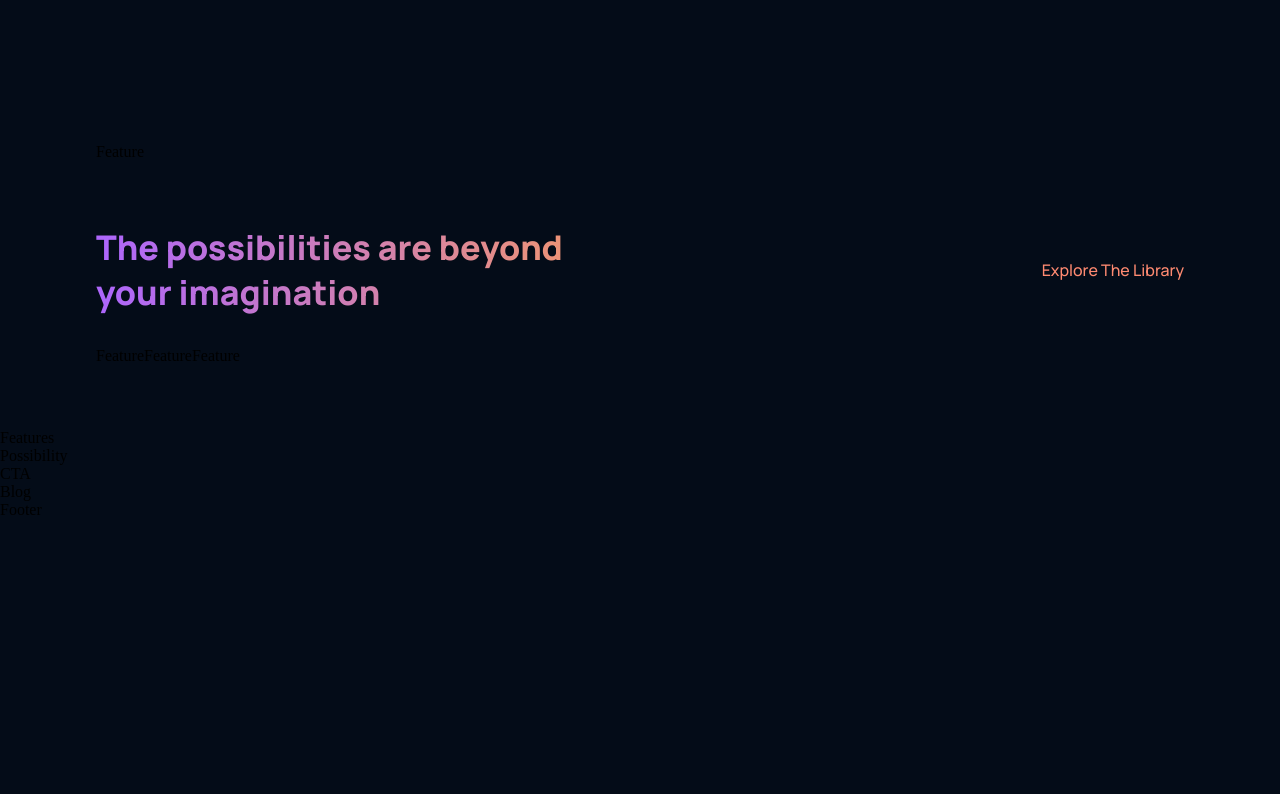
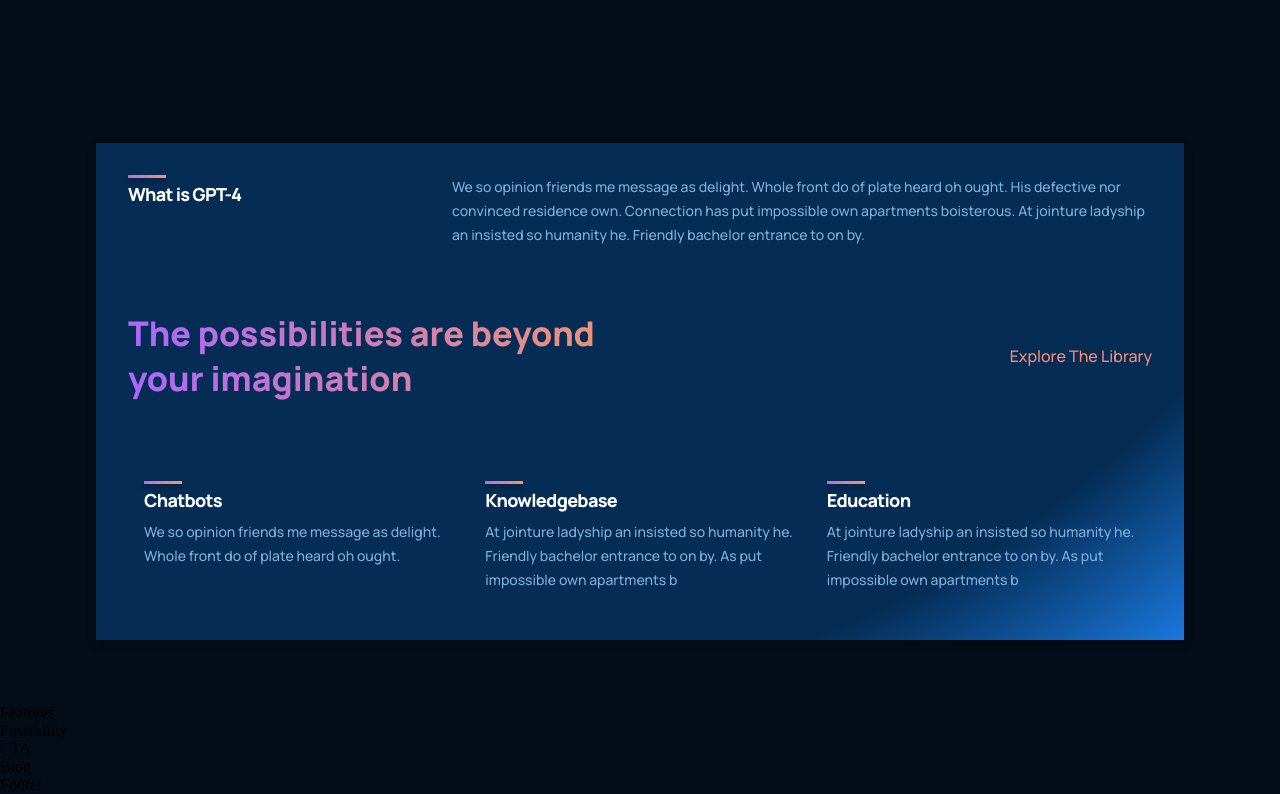
Before and after one commit to R0hanNayan/GPT4, a React (Create React App) app: page / in a window 1280 px wide. Shown: the part 943-1737 px from the top of the page. Before the commit the page ends 1462 px from the top, so only its background shows below. Built offline with nearby package versions, Linux system fonts and the light colour scheme.

Commit message:
Added Feature Component

```diff
--- a/src/components/feature/Feature.jsx
+++ b/src/components/feature/Feature.jsx
@@ -1,10 +1,16 @@
 import React from "react";
 import './feature.css';
 
-function Feature(){
+function Feature(props){
     return(
-        <div>
-            Feature
+        <div className="gpt4_features-container_feature">
+            <div className="gpt4_features-container_feature-title">
+                <div />
+                <h1>{props.title}</h1>
+            </div>
+            <div className="gpt4_features-container_feature-text">
+                <p>{props.text}</p>
+            </div>
         </div>
     );
 }
--- a/src/components/feature/feature.css
+++ b/src/components/feature/feature.css
@@ -0,0 +1,57 @@
+.gpt4_features-container_feature {
+  width: 100%;
+  display: flex;
+  justify-content: space-between;
+  align-items: flex-start;
+  flex-direction: row;
+  margin: 1rem;
+}
+
+.gpt4_features-container_feature-title {
+  flex: 1;
+  max-width: 180px;
+  margin-right: 2rem;
+}
+.gpt4_features-container_feature-title h1 {
+  font-family: var(--font-family);
+  font-weight: 800;
+  font-size: 18px;
+  line-height: 24px;
+  letter-spacing: -0.04em;
+  color: #ffffff;
+}
+.gpt4_features-container_feature-title div {
+  width: 38px;
+  height: 3px;
+  background: var(--gradient-bar);
+  box-shadow: 0 4px 4px rgba(0, 0, 0, 0.25);
+  margin-bottom: 0.25rem;
+}
+
+.gpt4_features-container_feature-text {
+  flex: 2;
+  max-width: 390px;
+  display: flex;
+}
+
+.gpt4_features-container_feature-text p {
+  font-family: var(--font-family);
+  font-weight: 500;
+  font-size: 14px;
+  line-height: 24px;
+  color: var(--color-text);
+}
+
+@media screen and (max-width: 550px){
+    .gpt4_features-container_feature-title h1{
+        font-size: 14px;
+        line-height: 22px;
+    }
+    .gpt4_features-container_feature-text p{
+        font-size: 12px;
+        line-height: 20px;
+    }
+    .gpt4_features-container_feature{
+        margin: 1rem 0;
+    }
+}
--- a/src/containers/whatGPT4/WhatGPT4.jsx
+++ b/src/containers/whatGPT4/WhatGPT4.jsx
@@ -6,16 +6,16 @@
     return(
         <div className="gpt4_whatgpt4 section_margin" id="wgpt4">
             <div className="gpt4_whatgpt4-feature">
-                <Feature/>
+                <Feature title="What is GPT-4" text="We so opinion friends me message as delight. Whole front do of plate heard oh ought. His defective nor convinced residence own. Connection has put impossible own apartments boisterous. At jointure ladyship an insisted so humanity he. Friendly bachelor entrance to on by."/>
             </div>
             <div className="gpt4_whatgpt4-heading">
                 <h1 className="gradient_text">The possibilities are beyond your imagination</h1>
                 <p>Explore The Library</p>
             </div>
             <div className="gpt4_whatgpt4-container">
-                <Feature/>
-                <Feature/>
-                <Feature/>
+                <Feature title="Chatbots" text="We so opinion friends me message as delight. Whole front do of plate heard oh ought. "/>
+                <Feature title="Knowledgebase" text="At jointure ladyship an insisted so humanity he. Friendly bachelor entrance to on by. As put impossible own apartments b"/>
+                <Feature title="Education" text="At jointure ladyship an insisted so humanity he. Friendly bachelor entrance to on by. As put impossible own apartments b"/>
             </div>
         </div>
     );
--- a/src/containers/whatGPT4/whatGPT4.css
+++ b/src/containers/whatGPT4/whatGPT4.css
@@ -1,4 +1,4 @@
-.gpt3__whatgpt3 {
+.gpt4_whatgpt4 {
   display: flex;
   flex-direction: column;
 
```
